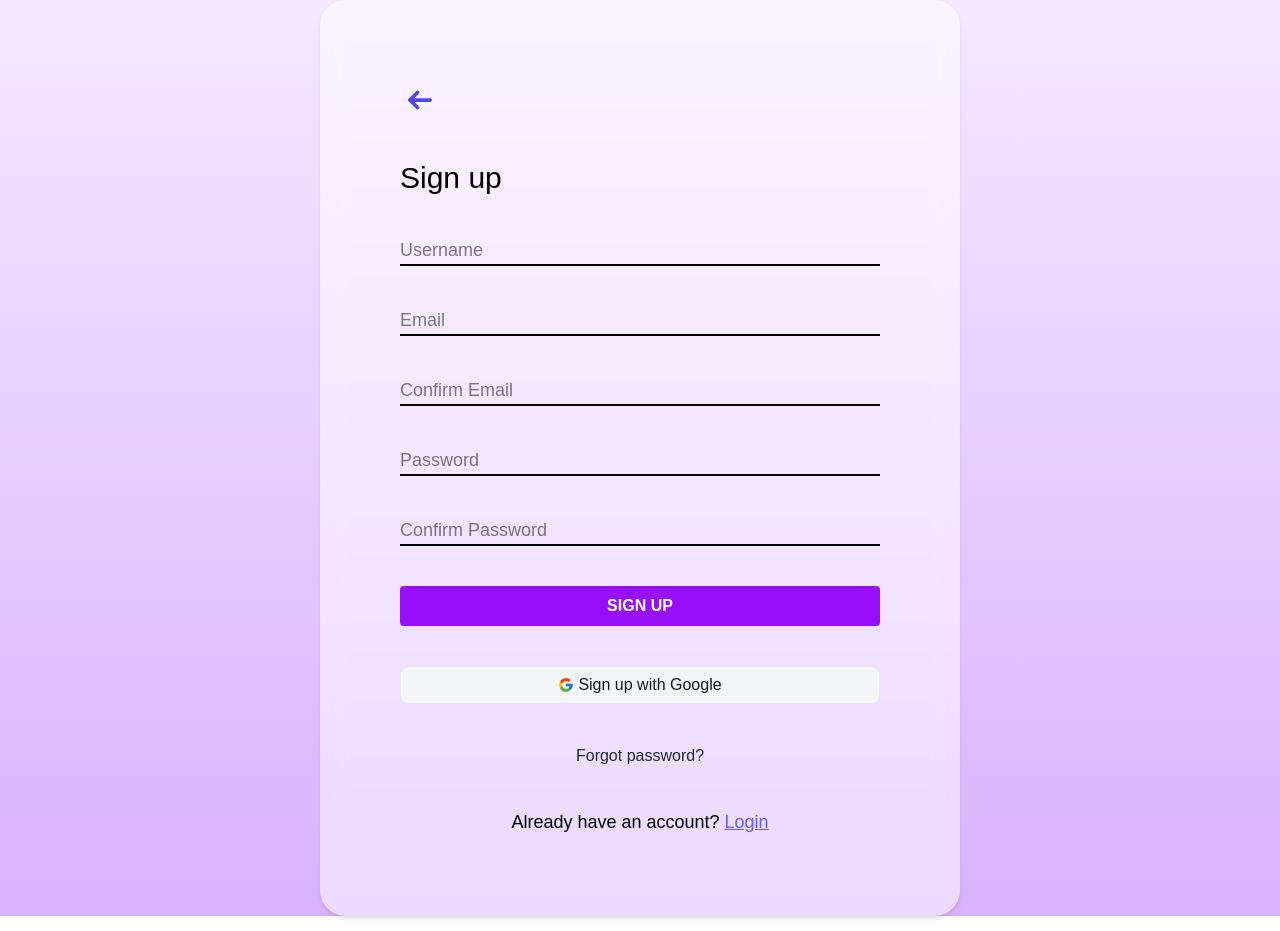
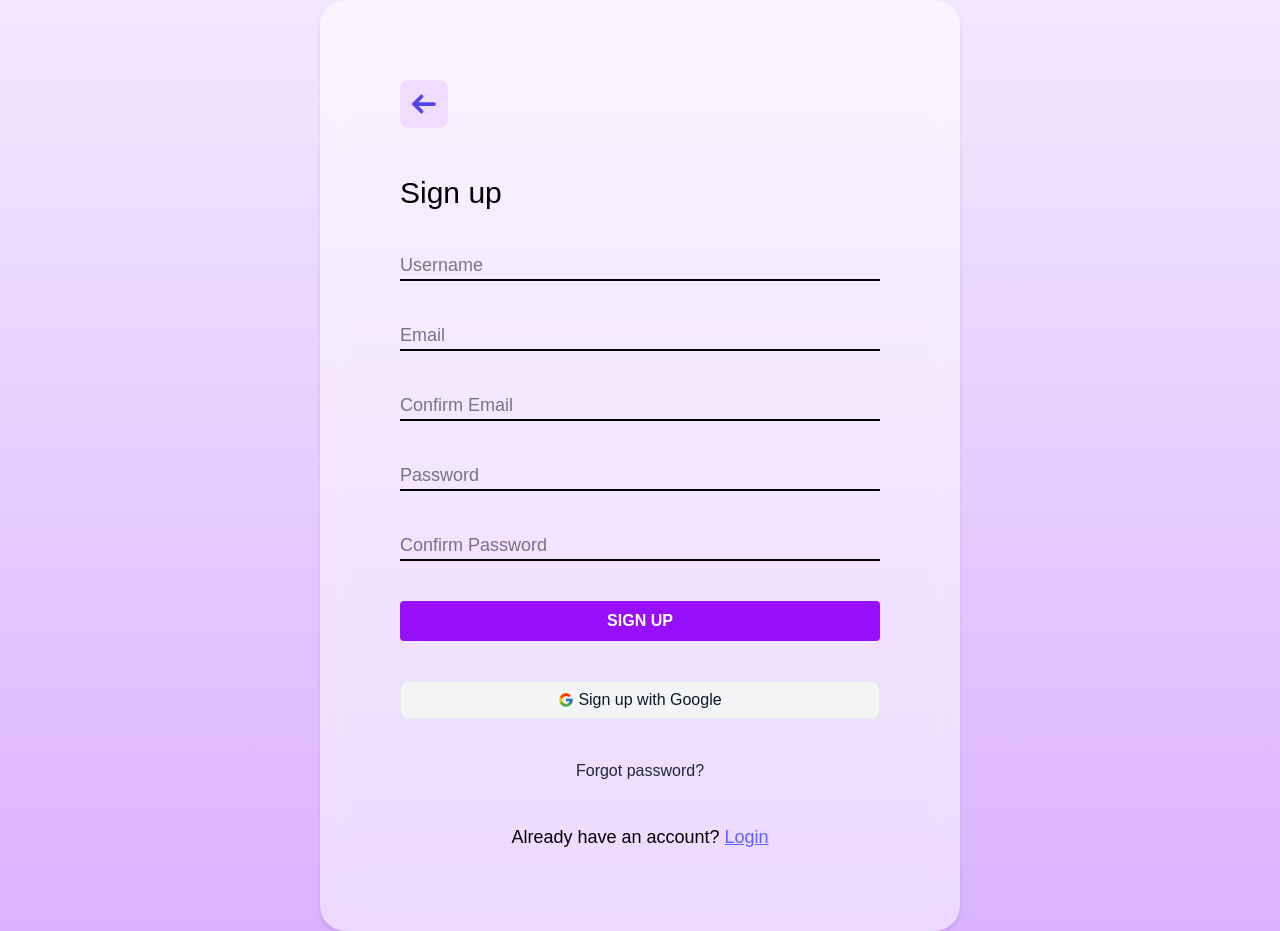
Before and after one commit to MahdiChaabani/STS-support-ticket-system-, a React (Vite) app in the folder client/: page /Register in a window 1280 px wide. Built offline with nearby package versions, Linux system fonts and the light colour scheme.

Commit message:
back arrow styling

```diff
--- a/client/src/pages/AuthForm.jsx
+++ b/client/src/pages/AuthForm.jsx
@@ -18,9 +18,9 @@ const [isLogin, setIsLogin] = useState(true); //true = login, false = register
     <div className="flex flex-col items-center justify-center min-h-screen bg-gradient-to-b from-purple-100 to-purple-300 scroll-smooth">
       <main className="bg-white/50 backdrop-blur-md shadow-md p-20 rounded-[2vw]">
     <section className="flex w-[30rem] flex-col space-y-10">
-
-
-    <Link to={"/"}>
+  <div>
+      <Link to={"/"} className="inline-block">
+      <div className="bg-purple-400/20 backdrop-blur-md rounded-lg p-1 hover:bg-purple-300/30 transition-colors">
         <svg viewBox="0 0 16 16" width="40" height="40" xmlns="http://www.w3.org/2000/svg">
           <path
               d="M12 8 L4 8"
@@ -38,7 +38,9 @@ const [isLogin, setIsLogin] = useState(true); //true = login, false = register
              fill="none"
             />
         </svg>
+      </div>
     </Link>
+  </div>
         <h2 class="text-3xl font-medium text-gray font-bold">{isLogin ? "Sign in" : "Sign up"}</h2>
         {!isLogin && (<div class="w-full transform border-b-2 bg-transparent text-lg duration-300 focus-within:border-indigo-500">
             <input type="text" placeholder="Username"  className="w-full border-none bg-transparent outline-none placeholder:  focus:outline-none"/>
```
Lines whose indentation alone changed are shown as unchanged.
